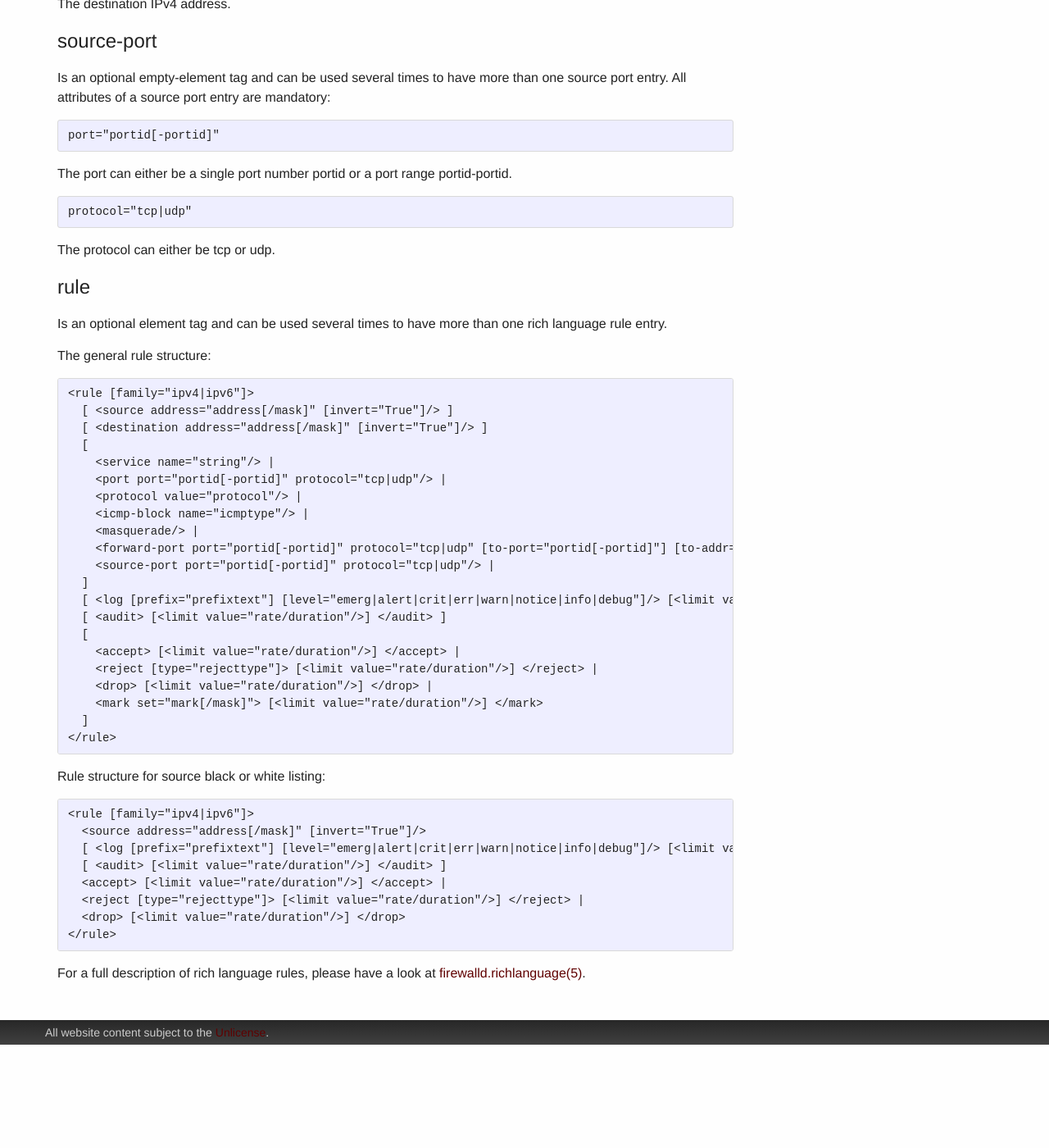
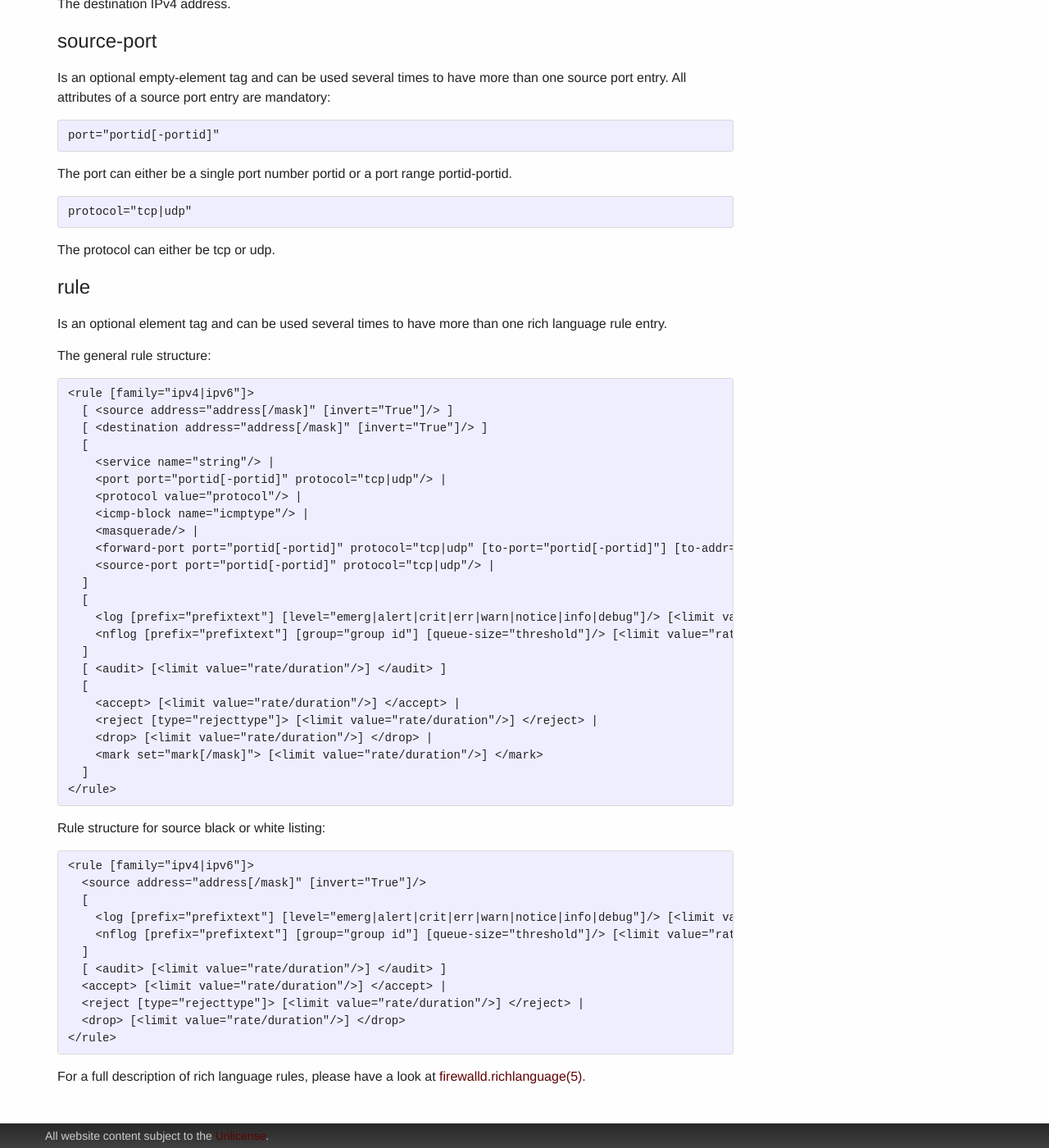
Before and after one commit to firewalld/firewalld.github.io, a Jekyll site: the page built from documentation/zone/options.md, in a window 1280 px wide and 1400 px high, scrolled down 3617 px. Shown: the whole window at 82% size. Built offline with Jekyll 4.4.1, drawn with Linux system fonts in a browser that asks for light colours; before the commit the page ends 4891 px from its top, so only the background shows below that.

Commit message:
docs(zone): add nflog option

```diff
--- a/documentation/zone/options.md
+++ b/documentation/zone/options.md
@@ -151,7 +151,10 @@
         <forward-port port="portid[-portid]" protocol="tcp|udp" [to-port="portid[-portid]"] [to-addr="address"]/> |
         <source-port port="portid[-portid]" protocol="tcp|udp"/> |
       ]
-      [ <log [prefix="prefixtext"] [level="emerg|alert|crit|err|warn|notice|info|debug"]/> [<limit value="rate/duration"/>] </log> ]
+      [
+        <log [prefix="prefixtext"] [level="emerg|alert|crit|err|warn|notice|info|debug"]/> [<limit value="rate/duration"/>] </log> |
+        <nflog [prefix="prefixtext"] [group="group id"] [queue-size="threshold"]/> [<limit value="rate/duration"/>] </nflog>
+      ]
       [ <audit> [<limit value="rate/duration"/>] </audit> ]
       [
         <accept> [<limit value="rate/duration"/>] </accept> |
@@ -165,7 +168,10 @@
 
     <rule [family="ipv4|ipv6"]>
       <source address="address[/mask]" [invert="True"]/>
-      [ <log [prefix="prefixtext"] [level="emerg|alert|crit|err|warn|notice|info|debug"]/> [<limit value="rate/duration"/>] </log> ]
+      [
+        <log [prefix="prefixtext"] [level="emerg|alert|crit|err|warn|notice|info|debug"]/> [<limit value="rate/duration"/>] </log> |
+        <nflog [prefix="prefixtext"] [group="group id"] [queue-size="threshold"]/> [<limit value="rate/duration"/>] </nflog>
+      ]
       [ <audit> [<limit value="rate/duration"/>] </audit> ]
       <accept> [<limit value="rate/duration"/>] </accept> |
       <reject [type="rejecttype"]> [<limit value="rate/duration"/>] </reject> |
```
